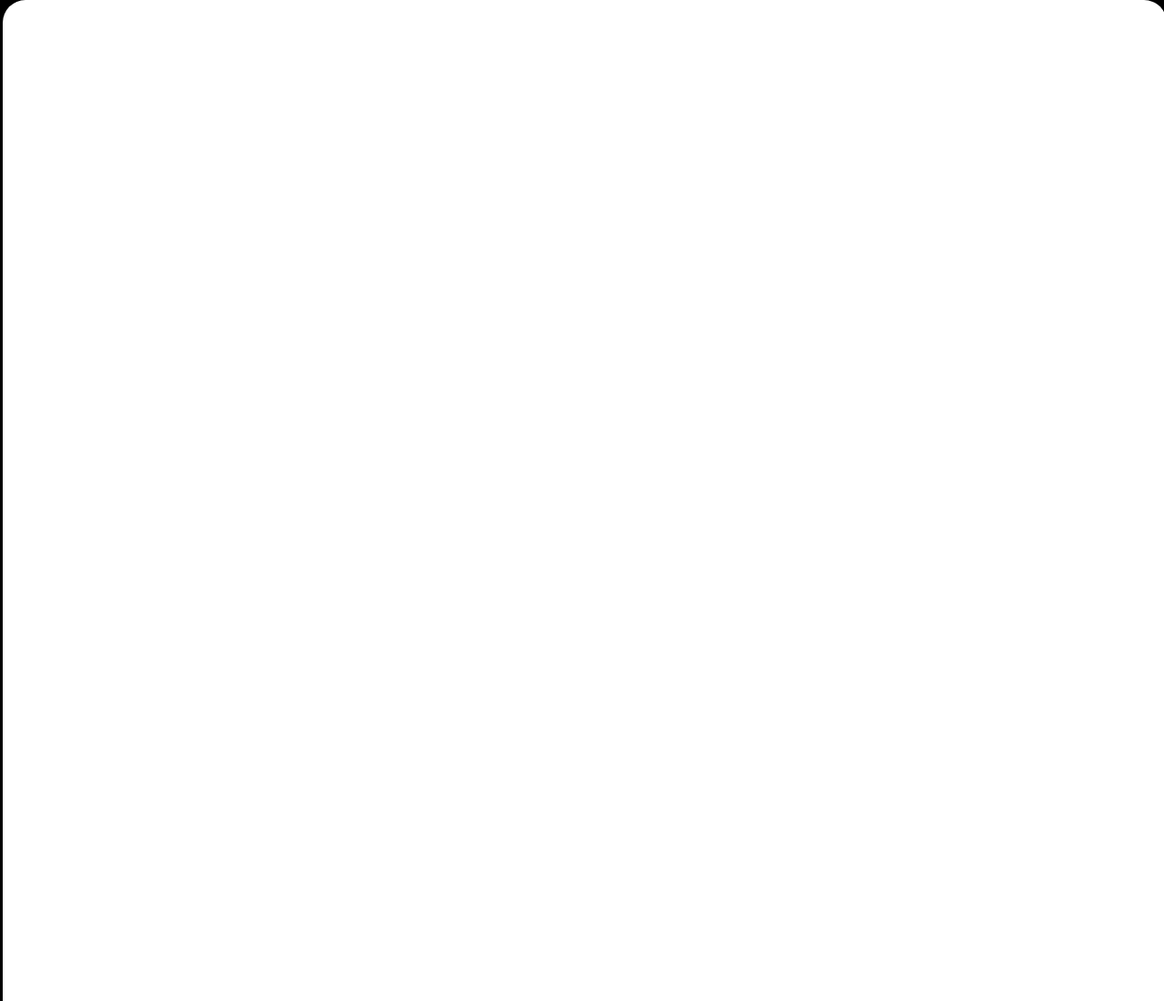
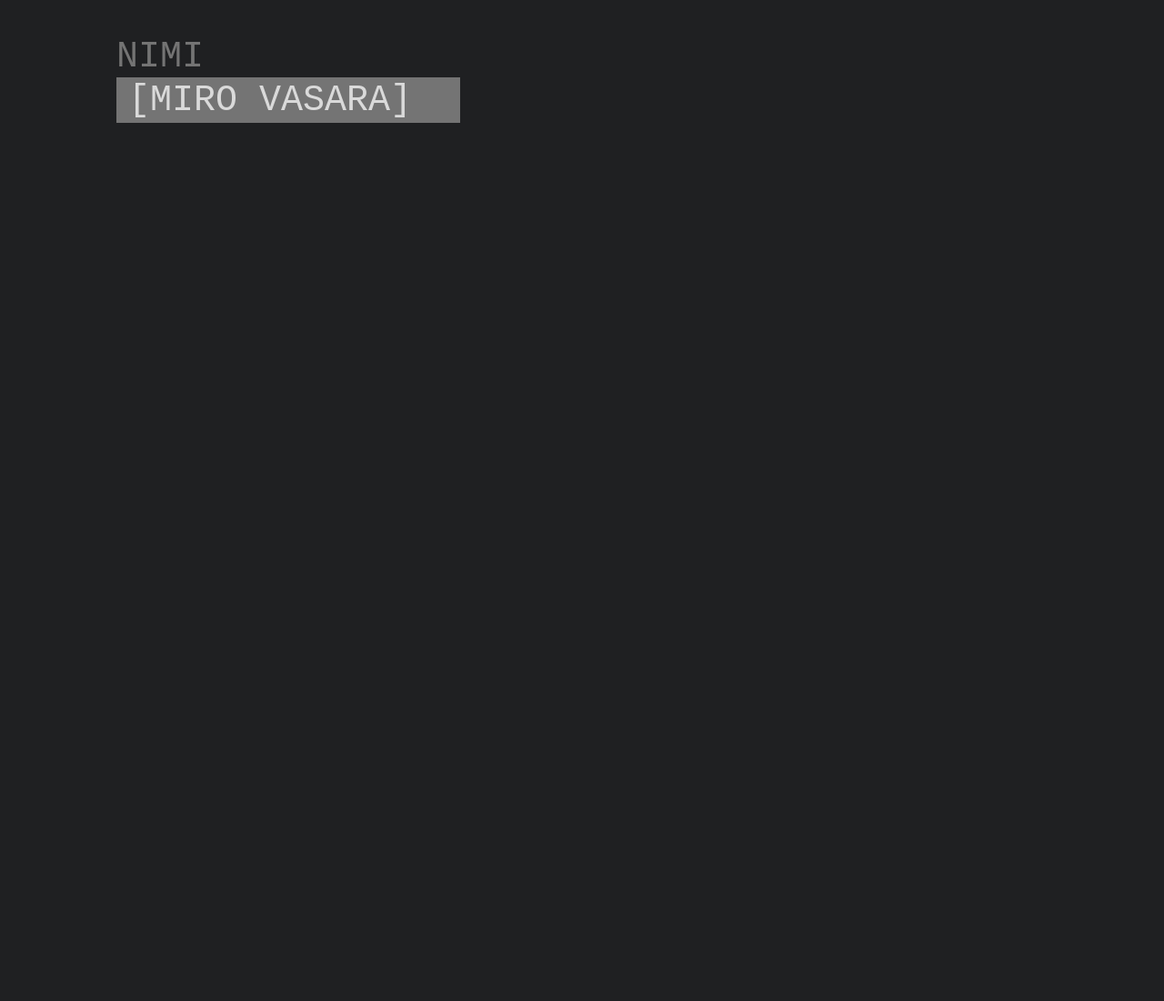
Before and after one commit to xetrux/Nettisivut, a plain HTML site: page main.html in a window 1280 px wide. Shown: the top 1100 px of the page at 91% size. After the commit the page ends 800 px from the top, so only its background shows below. Drawn offline with Linux system fonts and the light colour scheme.

Commit message:
remade everything

```diff
--- a/main.html
+++ b/main.html
@@ -5,16 +5,9 @@
         <link rel="stylesheet" href="style.css">
     </head>
     <body>
-        <h1>Header</h1>
-        <div class="bottomParent">
-            <div class="bottom"></div>
+        <div class="parentDiv">
+            <div class="childText"><p>NIMI</p></div>
+            <div class="innerDiv"><p class="mainText">[MIRO VASARA]</p></div>
         </div>
     </body>
-    <script>
-        const bParent = document.querySelector(".bottomParent");
-        const callback = () => {
-            bParent.classList.add("activated");
-        }
-        window.addEventListener("scroll", callback);
-    </script>
 </html>
--- a/style.css
+++ b/style.css
@@ -1,33 +1,46 @@
 body{
-    background-color: black;
-    overflow-x: hidden;
+    background-color: rgb(31, 32, 34);
 }
 
-h1{
-    color: blue;
+.parentDiv{
+    position: absolute;
+    height: 50px;
+    width: 400px;
+    top: 5%;
+    left: 10%;
+
 }
 
-.bottomParent{
-    position: absolute;
-    width: 100%;
-    top: 95%;
-    margin-left: -5px;
+p{
+    position: relative;
+    font-size: 40px;
+    font-family: "Courier New", monospace;
+    color: rgb(116, 116, 116);
+    margin-top: 0;
+    margin-bottom: 0;
+    text-align: left;
 }
 
-.bottomParent.activated{
-    animation: move 1s ease-in-out;
-    animation-fill-mode: both;
+.mainText{
+    position: relative;
+    font-size: 40px;
+    font-family: "Courier New", monospace;
+    color: rgb(218, 218, 218);
+    margin-top: 0;
+    margin-bottom: 0;
+    margin-left: 10px;
+    padding: 3px;
+    text-align: left;
 }
 
-@keyframes move {
-    from{top: 95%;}
-    to{top: 0%;}
+.childText{
+    display: inline-block;
 }
 
-.bottom{
+.innerDiv{
+    display: inline-block;
     position: relative;
-    width: 100%;
-    height: 5000px;
-    background-color: white;
-    border-radius: 25px;
+    background-color: rgb(116, 116, 116);
+    width: 10cm;
+    height: 50px;
 }
```
